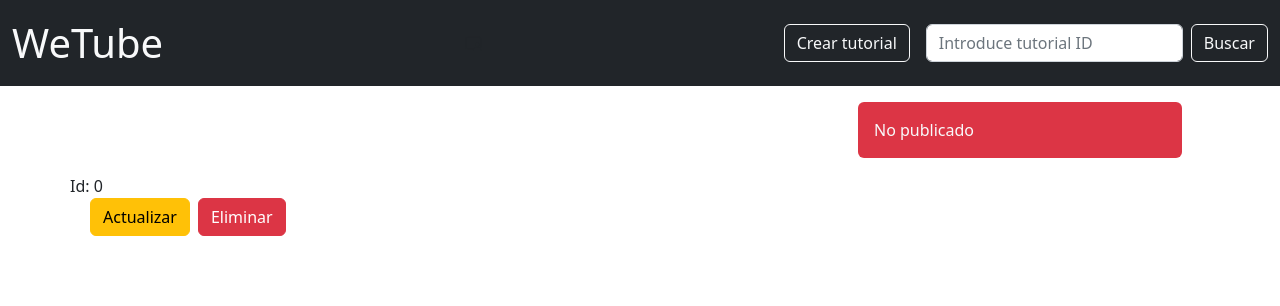
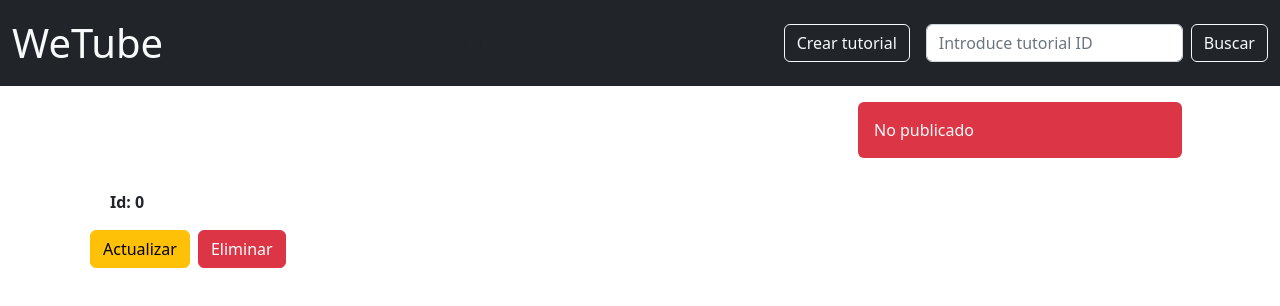
Before and after one commit to 0eDDarD0/tutoriales-final, an Angular app: page /tutorial/1 in a window 1280 px wide. Shown: the top 306 px of the page. Built offline with nearby package versions, Linux system fonts and the light colour scheme; no server answers.

Commit message:
detalle maquetado detalle

```diff
--- a/src/app/tutorial-detalle/tutorial-detalle.component.html
+++ b/src/app/tutorial-detalle/tutorial-detalle.component.html
@@ -13,10 +13,12 @@
             </ng-template>
         </div>
     </div>
-    <div class = "row">
-        <div class="row">Id: {{tutorial.id}}</div>
-        <div class="col-sm">
-            {{tutorial.description}}
+    <div class = "row m-3">
+        <div class="row">
+            <b>Id: {{tutorial.id}}</b>
+        </div>
+        <div class="row">
+            <b>{{tutorial.description}}</b>
         </div>
     </div>
     <div class = "row">
```
